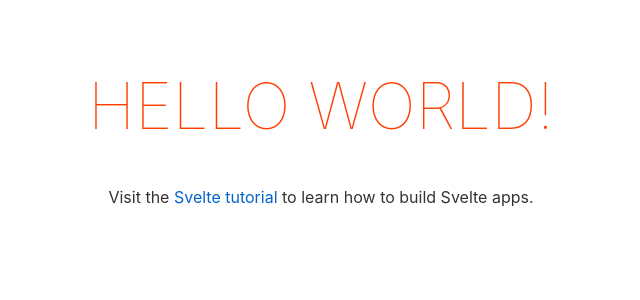
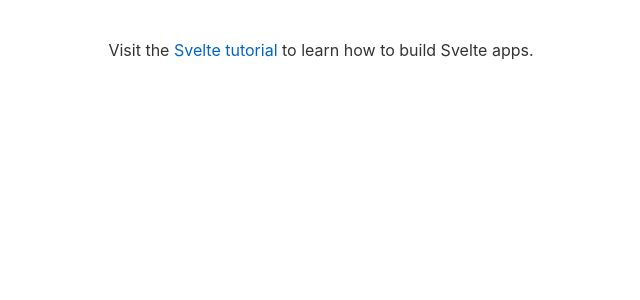
Before and after one commit to Phamern/t16_digital_cv, a Svelte app: page / in a window 1280 px wide. Shown: the top 300 px of the page, without its empty margins (319-959 px from the left). Built offline with nearby package versions, Linux system fonts and the light colour scheme.

Commit message:
First commit

```diff
--- a/src/App.svelte
+++ b/src/App.svelte
@@ -3,7 +3,6 @@
 </script>
 
 <main>
-	<h1>Hello {name}!</h1>
 	<p>Visit the <a href="https://svelte.dev/tutorial">Svelte tutorial</a> to learn how to build Svelte apps.</p>
 </main>
 
@@ -15,13 +14,6 @@
 		margin: 0 auto;
 	}
 
-	h1 {
-		color: #ff3e00;
-		text-transform: uppercase;
-		font-size: 4em;
-		font-weight: 100;
-	}
-
 	@media (min-width: 640px) {
 		main {
 			max-width: none;
```
